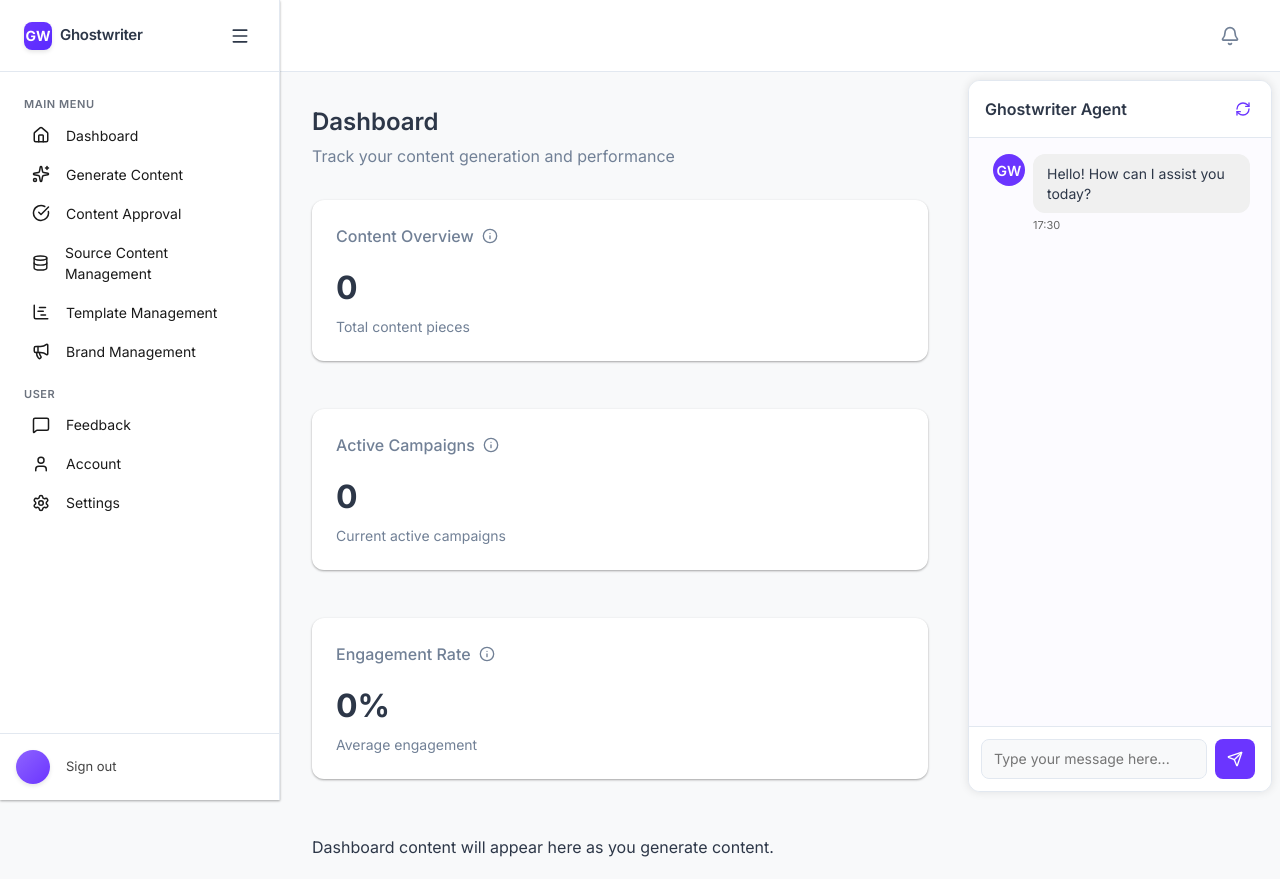
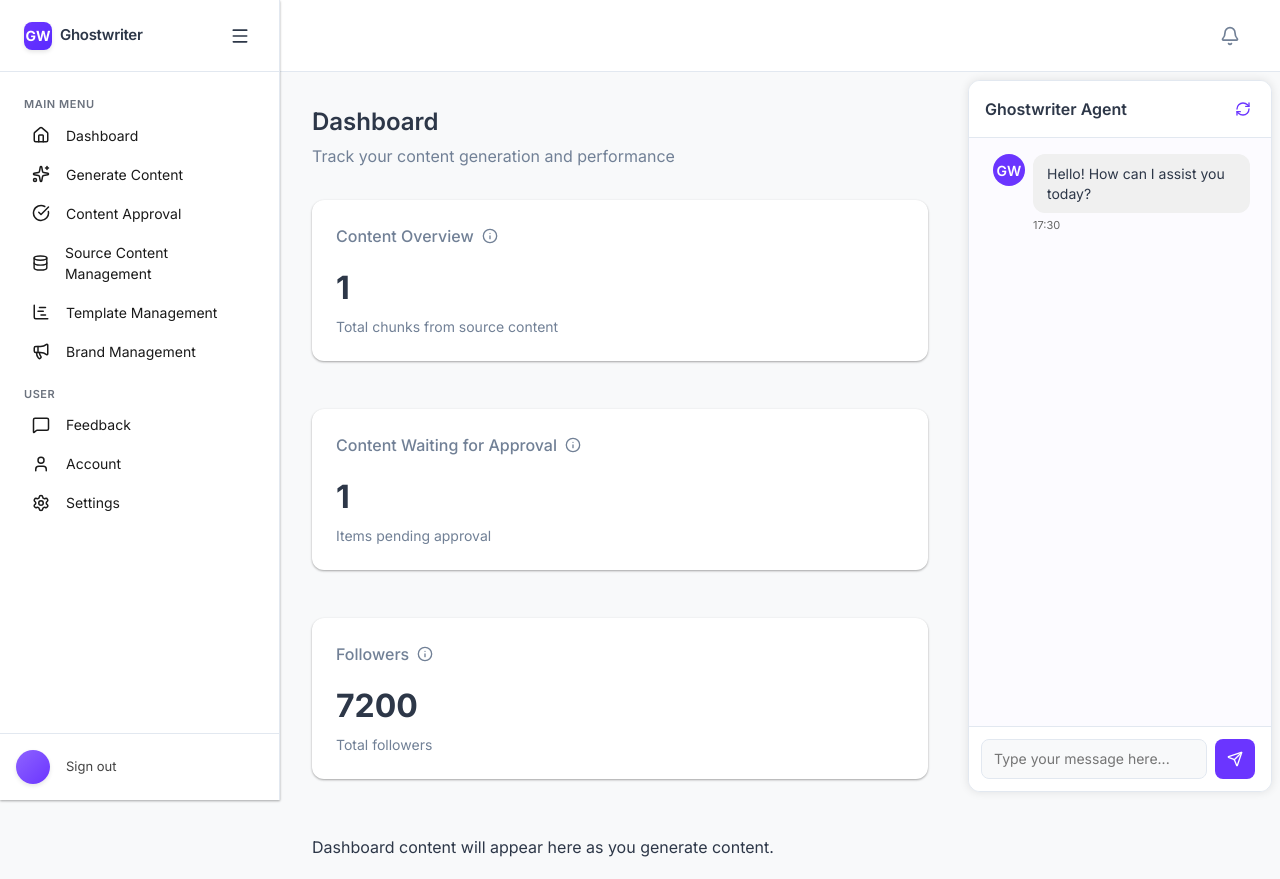
Before and after one commit to 3rd-Brain/ghostwriter, a FastAPI app: template templates/dashboard.html in a window 1280 px wide. Run offline with FastAPI, Linux system fonts and the light colour scheme; the template is opened without the code that fills it: most values are stand-ins (such as "Sample title", 1, 10 or a date in 2020).

Commit message:
Assistant checkpoint: Update dashboard metrics to show content chunks and approval counts
Assistant generated file changes:
- templates/dashboard.html: Update dashboard metrics for content overview, approval count, and followers
- main.py: Update dashboard route to include metrics for source content and draft count

---

User prompt:

Let's edit the dashboard page.

The first box (Content Overview), do the following:
- Content Overview
- The number should show Total Chunks from Source Content

The second box (Active Campaigns), do the following:
- Let's change this to Content Waiting for Approval
- The number should show the count of generated content with the "status" = "Draft"

The third box (Engagement Rate), do the following:
- Followers
- For now, this has no functionality, we'll build it next time. For now, place in "7200"

Replit-Commit-Author: Assistant
Replit-Commit-Session-Id: a317b746-4dde-456a-85c8-359add45ffa9

```diff
--- a/main.py
+++ b/main.py
@@ -253,14 +253,39 @@ async def dashboard(request: Request, current_user: dict = Depends(get_current_u
     response = requests.post(url, headers=headers, json=payload)
     has_source_content = bool(response.json().get("data", {}).get("documents", []))
 
-    print(f"User data loaded for {current_user['username']}, has_source_content: {has_source_content}")
+    # Get source content count
+    from source_content_manager import count_user_documents
+    doc_count = count_user_documents(current_user["user_id"])
+
+    # Get draft content count
+    draft_count = 0
+    try:
+        generated_content_url = f"{ASTRA_DB_API_ENDPOINT}/api/json/v1/user_content_keyspace/generated_content"
+        draft_payload = {
+            "countDocuments": {
+                "filter": {
+                    "user_id": current_user["user_id"],
+                    "status": "Draft"
+                }
+            }
+        }
+
+        draft_response = requests.post(generated_content_url, headers=headers, json=draft_payload)
+        if draft_response.status_code == 200:
+            draft_count = draft_response.json().get("status", {}).get("count", 0)
+    except Exception as e:
+        print(f"Error counting draft content: {str(e)}")
+
+    print(f"User data loaded for {current_user['username']}, has_source_content: {has_source_content}, doc_count: {doc_count}, draft_count: {draft_count}")
 
     return templates.TemplateResponse("dashboard.html", {
         "request": request,
         "username": current_user["username"],
         "user_id": current_user["user_id"],
         "current_page": "dashboard",
-        "show_onboarding": not has_source_content
+        "show_onboarding": not has_source_content,
+        "doc_count": doc_count,
+        "draft_count": draft_count
     })
 
 @app.get("/generation/repurpose", response_class=HTMLResponse, include_in_schema=False)
--- a/templates/dashboard.html
+++ b/templates/dashboard.html
@@ -77,30 +77,30 @@ window.addEventListener('DOMContentLoaded', (event) => {
                 <i data-lucide="info"></i>
             </div>
         </div>
-        <div class="metric-large">0</div>
-        <div class="metric-label">Total content pieces</div>
+        <div class="metric-large">{{ doc_count }}</div>
+        <div class="metric-label">Total chunks from source content</div>
     </div>
 
     <div class="card">
         <div class="card-header">
             <div class="card-title">
-                <span>Active Campaigns</span>
+                <span>Content Waiting for Approval</span>
                 <i data-lucide="info"></i>
             </div>
         </div>
-        <div class="metric-large">0</div>
-        <div class="metric-label">Current active campaigns</div>
+        <div class="metric-large">{{ draft_count }}</div>
+        <div class="metric-label">Items pending approval</div>
     </div>
 
     <div class="card">
         <div class="card-header">
             <div class="card-title">
-                <span>Engagement Rate</span>
+                <span>Followers</span>
                 <i data-lucide="info"></i>
             </div>
         </div>
-        <div class="metric-large">0%</div>
-        <div class="metric-label">Average engagement</div>
+        <div class="metric-large">7200</div>
+        <div class="metric-label">Total followers</div>
     </div>
 </div>
 
```
